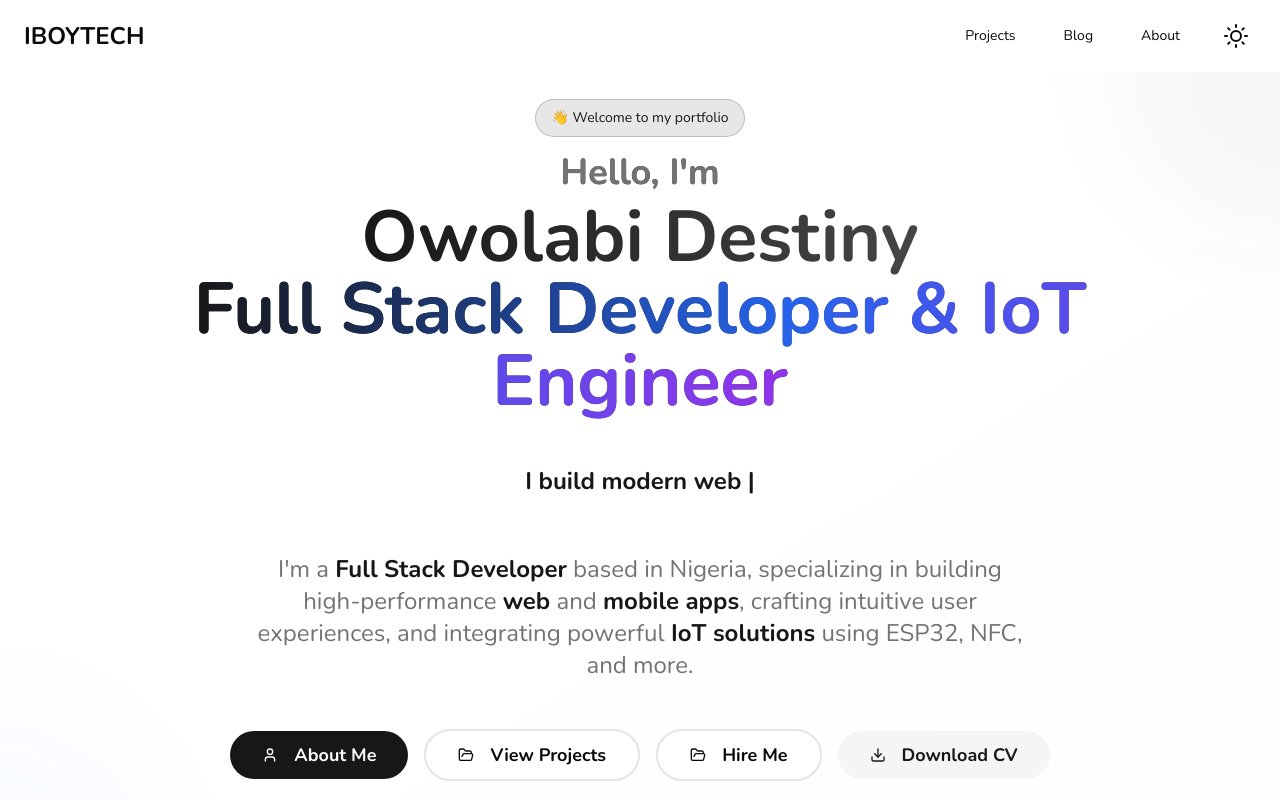
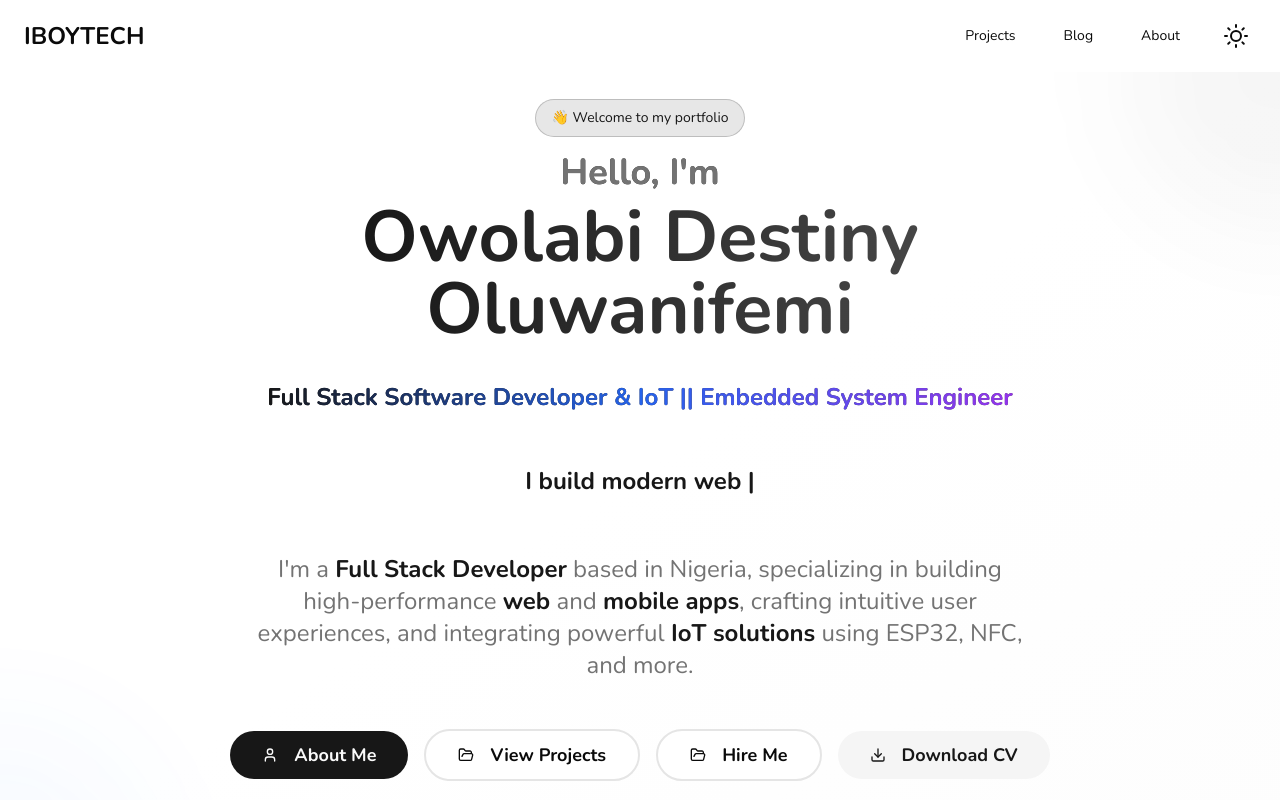
Before and after one commit to owolabijunior12/portifolio2024, a Next.js app: page / in a window 1280 px wide. Shown: the top 800 px of the page. Built offline with nearby package versions, Linux system fonts and the light colour scheme.

Commit message:
feat: Update Hero section with improved text and styling for better clarity

```diff
--- a/app/page.tsx
+++ b/app/page.tsx
@@ -55,13 +55,13 @@ export default function Hero() {
           variants={itemVariants}
           className="text-4xl sm:text-5xl md:text-7xl font-bold mb-6 bg-gradient-to-r from-foreground to-foreground/70 bg-clip-text text-transparent leading-tight"
         >
-          <span className="block text-2xl sm:text-3xl md:text-4xl font-semibold mb-2 text-muted-foreground">
+          <span className="block text-xl sm:text-2xl md:text-4xl font-semibold mb-2 text-muted-foreground">
             Hello, I&apos;m
           </span>
-          Owolabi Destiny
+          Owolabi Destiny Oluwanifemi
           <br />
-          <span className="bg-gradient-to-r from-primary via-blue-600 to-purple-600 bg-clip-text text-transparent">
-            Full Stack Developer & IoT Engineer
+          <span className="bg-gradient-to-r text-2xl from-primary via-blue-600 to-purple-600 bg-clip-text text-transparent">
+            Full Stack Software Developer & IoT || Embedded System Engineer
           </span>
         </motion.h1>
 
```
